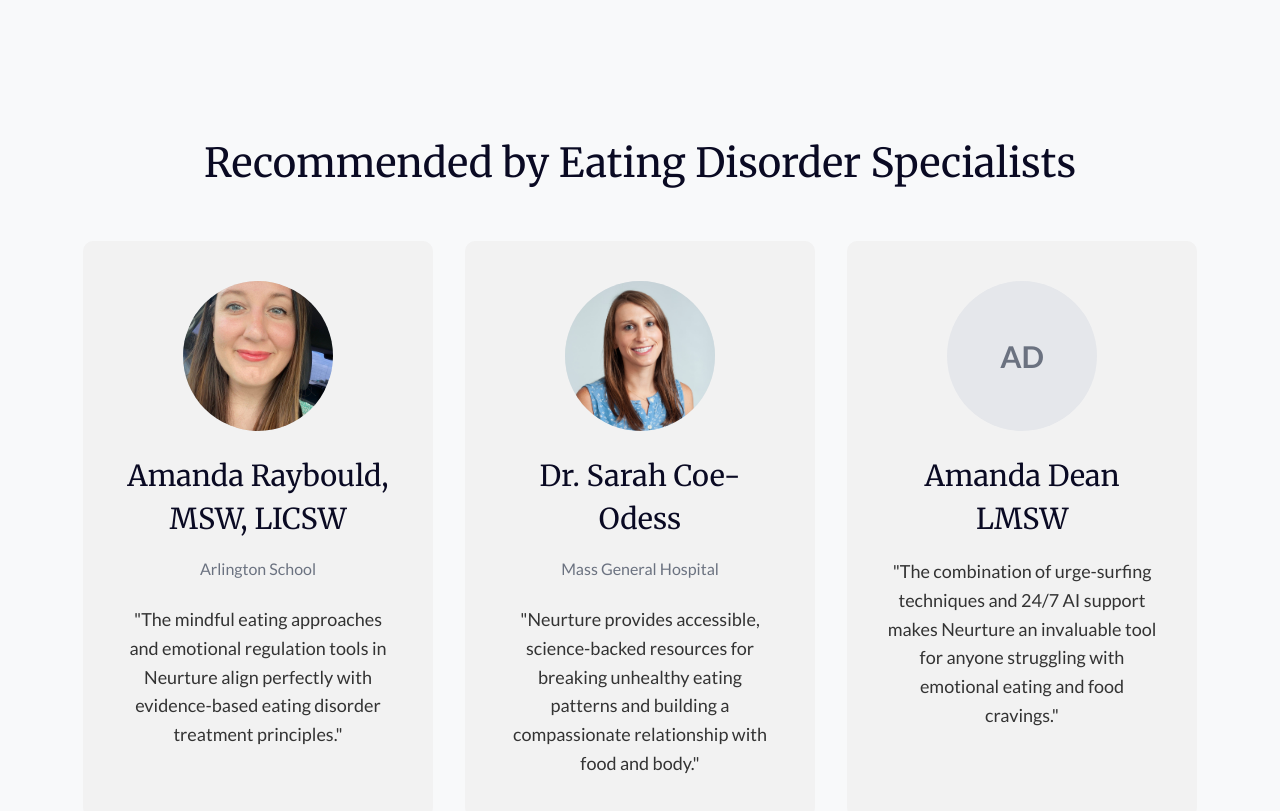
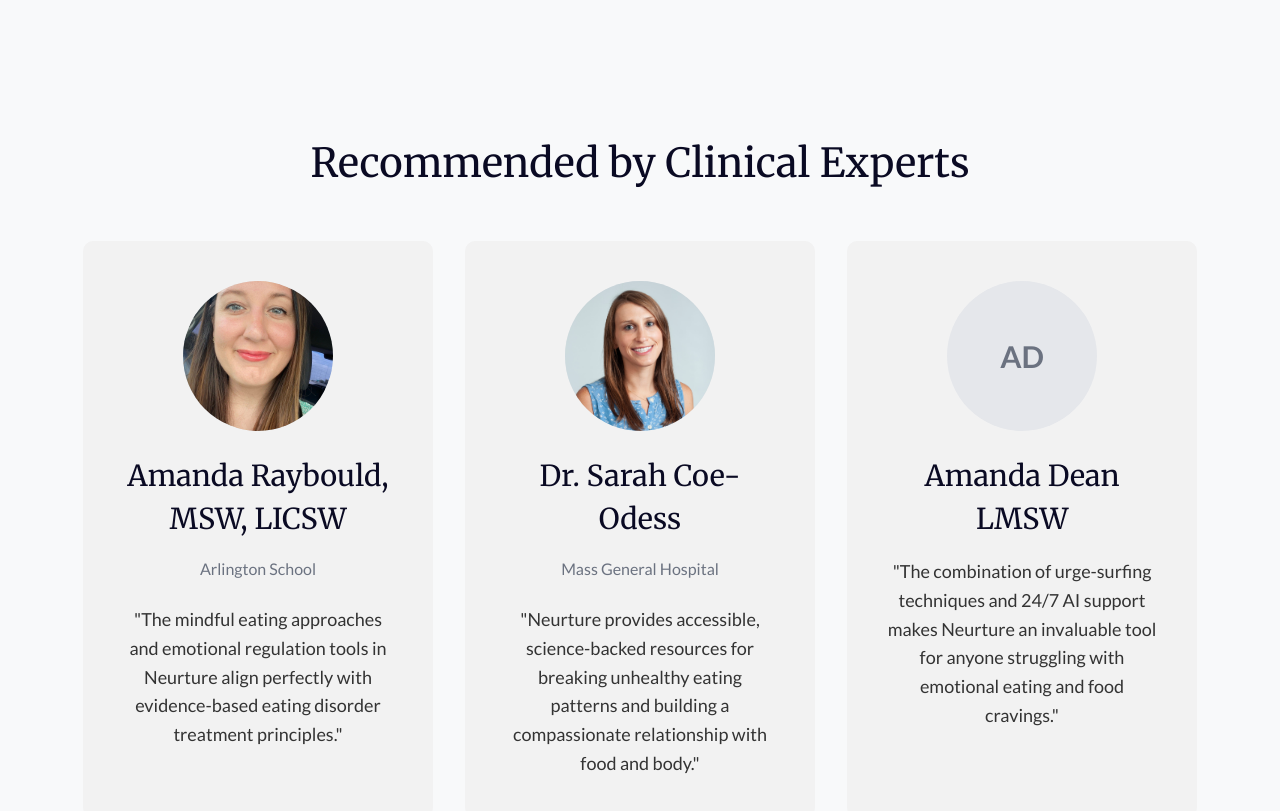
Before and after one commit to neurture/neurture-site, a Next.js app: page /sweetsobriety in a window 1280 px wide. Shown: the part 4000-4811 px from the top of the page. Built offline with nearby package versions, Linux system fonts and the light colour scheme.

Commit message:
Update Sweet Sobriety experts section title from 'Eating Disorder Specialists' to 'Clinical Experts'

```diff
--- a/src/app/sweetsobriety/page.tsx
+++ b/src/app/sweetsobriety/page.tsx
@@ -125,7 +125,7 @@
       <FAQ />
 
       <ExpertsSection
-        title="Recommended by Eating Disorder Specialists"
+        title="Recommended by Clinical Experts"
         experts={experts}
       />
 
```
